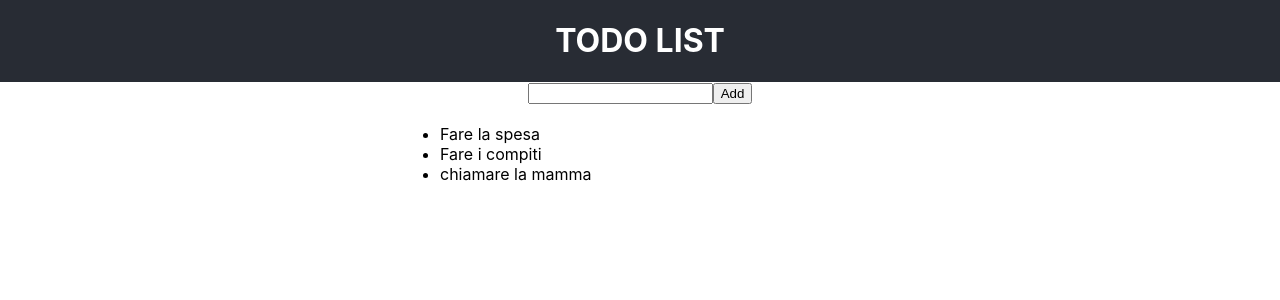
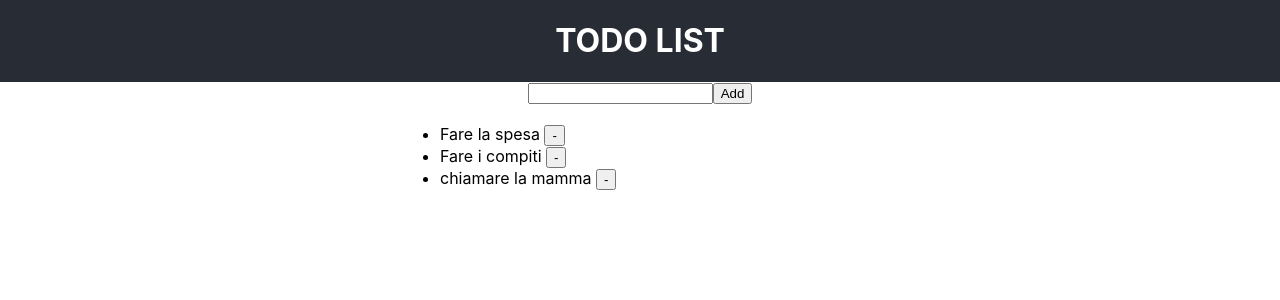
Before and after one commit to hidran/react-redux-course, a React (Create React App) app in the folder todolist-redux/: page / in a window 1280 px wide. Shown: the top 300 px of the page. Built offline with nearby package versions, Linux system fonts and the light colour scheme.

Commit message:
add removeTodo

```diff
--- a/todolist-redux/src/App.js
+++ b/todolist-redux/src/App.js
@@ -19,6 +19,13 @@ let todos = [
           ...state.todos
         ]
      }
+     case 'REMOVE_TODO' :
+     return {
+      todos : [
+        ...state.todos.slice(0, action.id),
+        ...state.todos.slice( action.id + 1)
+      ]
+   }
      default:
      return  {...state};
 
@@ -50,7 +57,7 @@ class App extends Component {
       this.setState({todos:[...store.getState().todos] });
      })
   }
-  addTodo = () =>{
+  addTodo = () => {
      const todo = this.todoInput.current.value;
       store.dispatch({
           type: 'ADD_TODO',
@@ -58,6 +65,14 @@ class App extends Component {
 
       });
   }
+  removeTodo = (i) => {
+    console.log(i)
+     store.dispatch({
+         type: 'REMOVE_TODO',
+         id : i
+
+     });
+ }
   render() {
     return (
       <div className="App">
@@ -72,7 +87,7 @@ class App extends Component {
         <button onClick = {this.addTodo}>Add</button>
         <ul>
          {
-           this.state.todos.map( (todo,i) => <li key={i}>{todo}</li>)
+           this.state.todos.map( (todo,i) => <li key={i}>{todo} <button onClick={  this.removeTodo.bind(null, i) }>-</button></li>)
          }
         </ul>
       </div>
```
